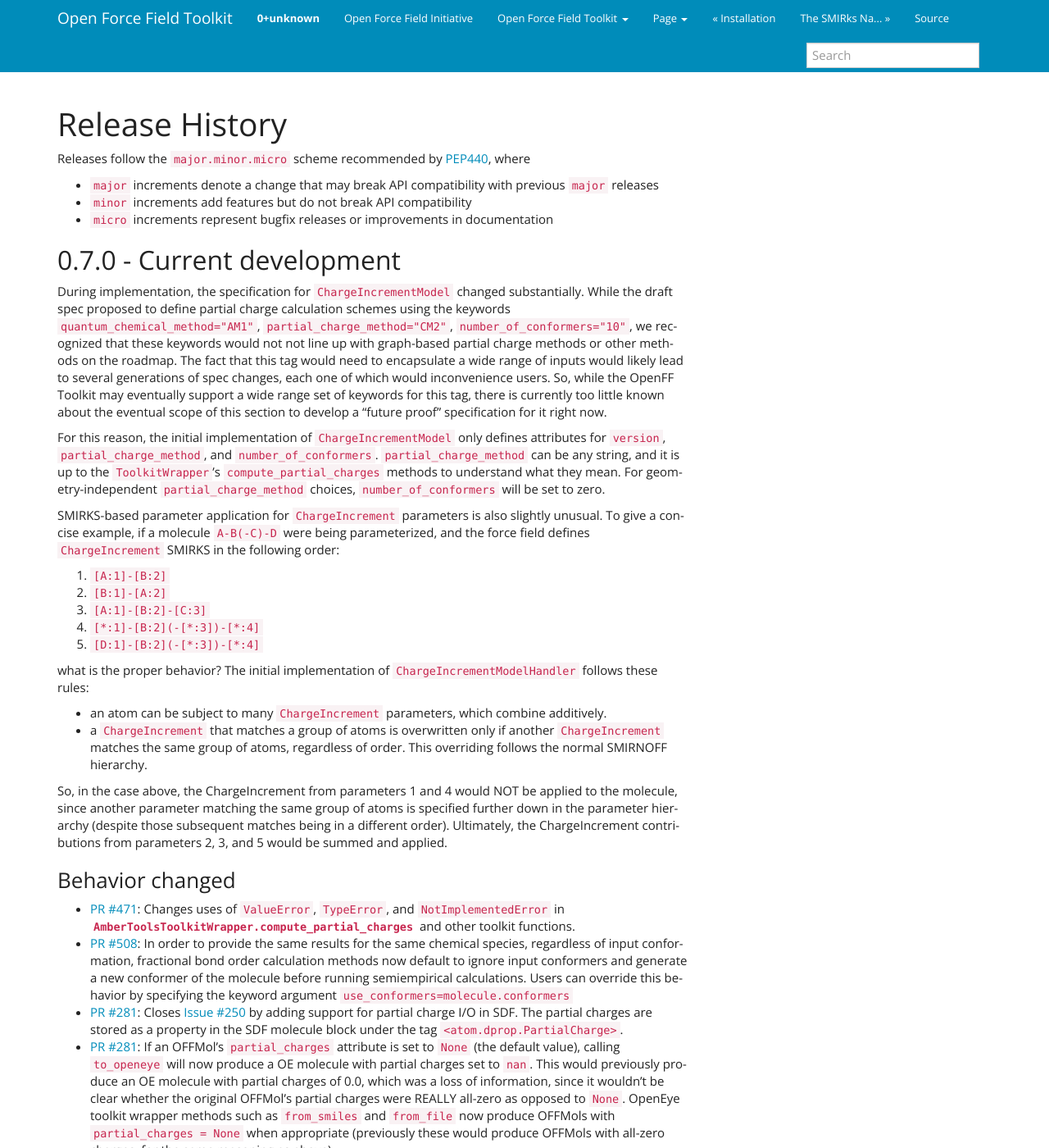
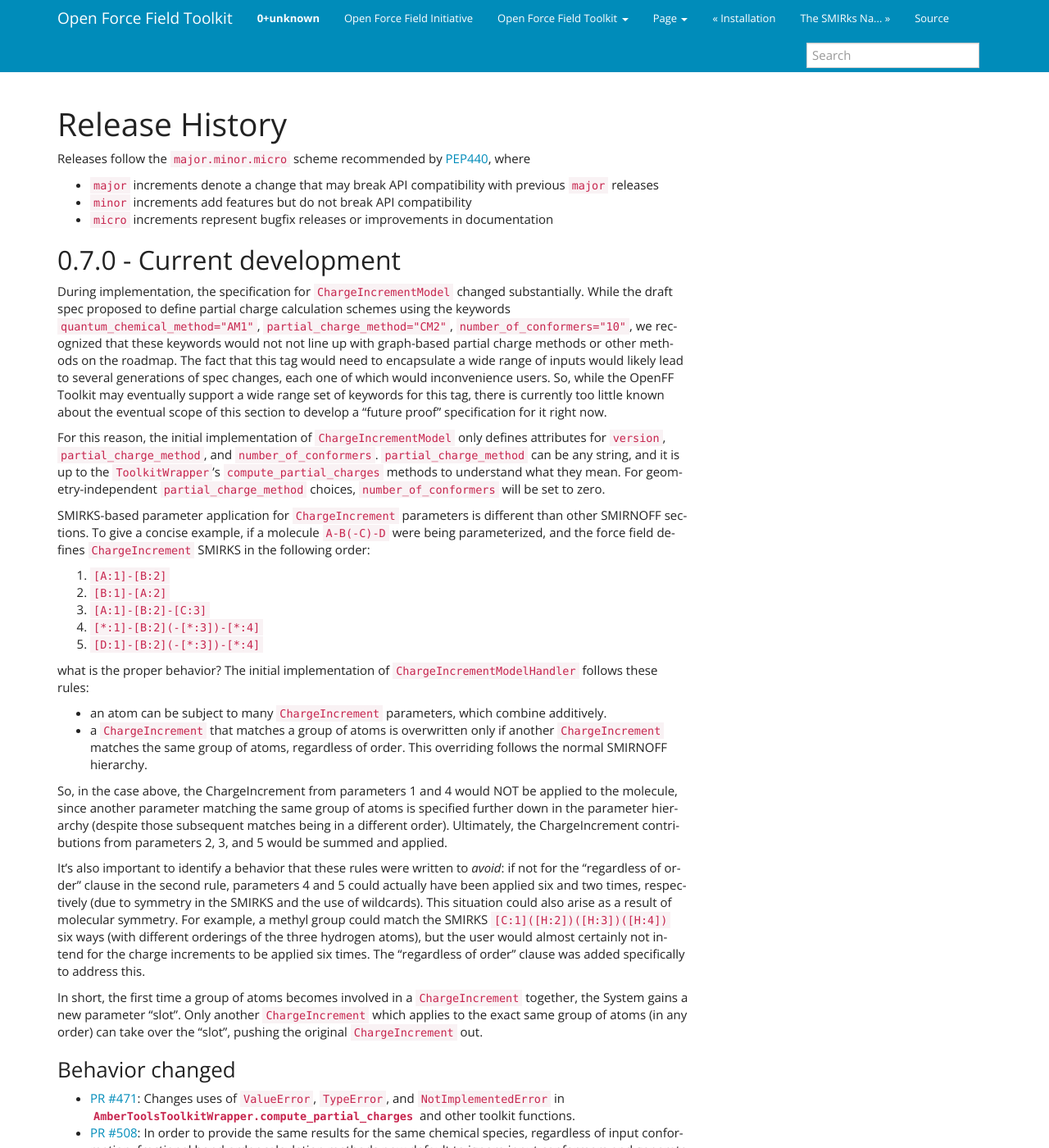
Before and after one commit to openforcefield/openff-toolkit, a Sphinx documentation site: the page built from docs/releasehistory.rst, in a window 1280 px wide and 1400 px high. Shown: the whole window at 82% size. Built offline with Sphinx 7.4.7, drawn with Linux system fonts in a browser that asks for light colours.

Commit message:
Further updates to releasenotes

```diff
--- a/docs/releasehistory.rst
+++ b/docs/releasehistory.rst
@@ -25,7 +25,7 @@
 up to the ``ToolkitWrapper``'s ``compute_partial_charges`` methods to understand what they mean. For
 geometry-independent ``partial_charge_method`` choices, ``number_of_conformers`` will be set to zero.
 
-SMIRKS-based parameter application for ``ChargeIncrement`` parameters is also slightly unusual.
+SMIRKS-based parameter application for ``ChargeIncrement`` parameters is different than other SMIRNOFF sections.
 To give a concise example, if a molecule ``A-B(-C)-D`` were being parameterized, and the force field
 defines ``ChargeIncrement`` SMIRKS in the following order:
 
@@ -46,13 +46,23 @@
 (despite those subsequent matches being in a different order). Ultimately, the ChargeIncrement contributions
 from parameters 2, 3, and 5 would be summed and applied.
 
+It's also important to identify a behavior that these rules were written to *avoid*: if not for the
+"regardless of order" clause in the second rule, parameters 4 and 5 could actually have been applied six and two times,
+respectively (due to symmetry in the SMIRKS and the use of wildcards). This situation could also arise as a result
+of molecular symmetry. For example, a methyl group could match the SMIRKS ``[C:1]([H:2])([H:3])([H:4])`` six ways
+(with different orderings of the three hydrogen atoms), but the user would almost certainly not intend for the charge
+increments to be applied six times. The "regardless of order" clause was added specifically to address this.
+
+In short, the first time a group of atoms becomes involved in a ``ChargeIncrement`` together, the System gains a new
+parameter "slot". Only another ``ChargeIncrement`` which applies to the exact same group of atoms (in any order) can
+take over the "slot", pushing the original ``ChargeIncrement`` out.
+
 Behavior changed
 """"""""""""""""
 - `PR #471 <https://github.com/openforcefield/openforcefield/pull/471>`_: Changes uses of
   ``ValueError``, ``TypeError``, and ``NotImplementedError`` in
   :py:meth:`AmberToolsToolkitWrapper.compute_partial_charges <openforcefield.utils.toolkits.AmberToolsToolkitWrapper.compute_partial_charges>`
-  and other
-  toolkit functions.
+  and other toolkit functions.
 - `PR #508 <https://github.com/openforcefield/openforcefield/pull/508>`_:
   In order to provide the same results for the same chemical species, regardless of input
   conformation, fractional bond order calculation methods now default to ignore input conformers
```
